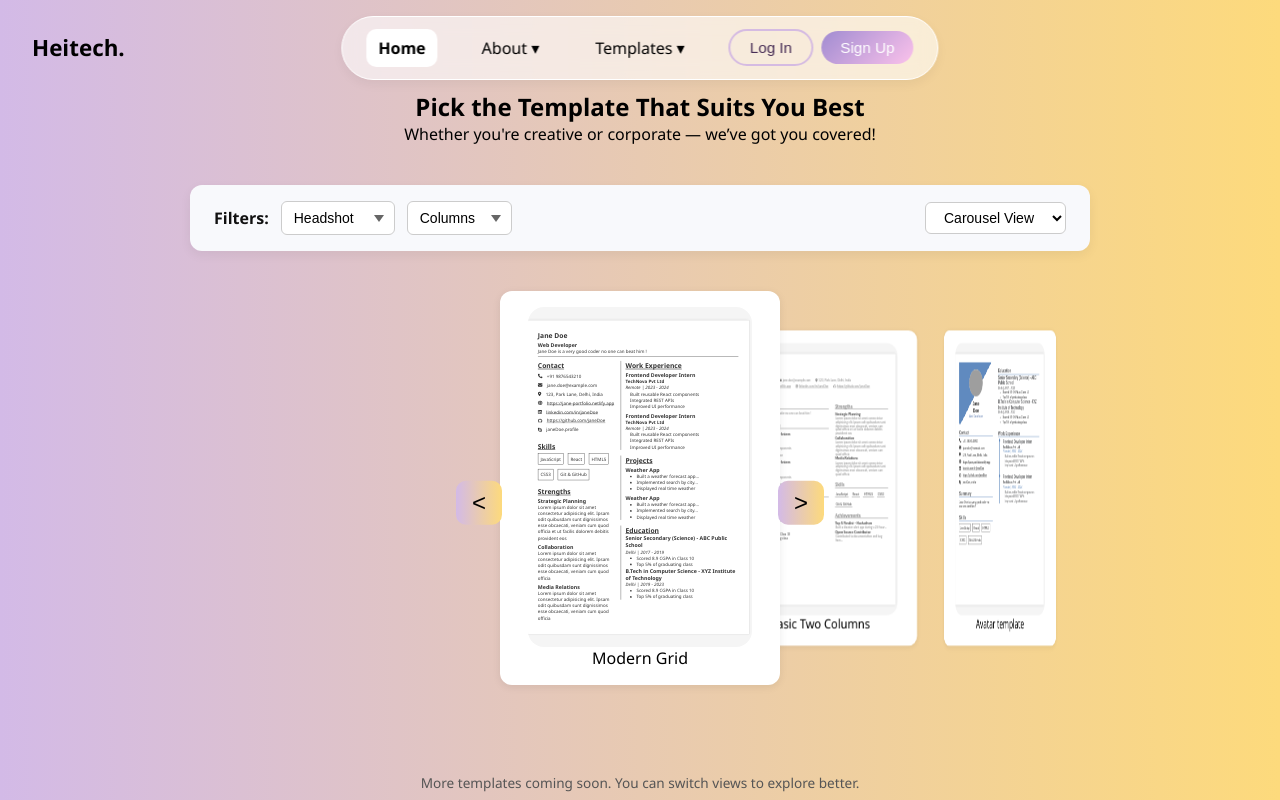
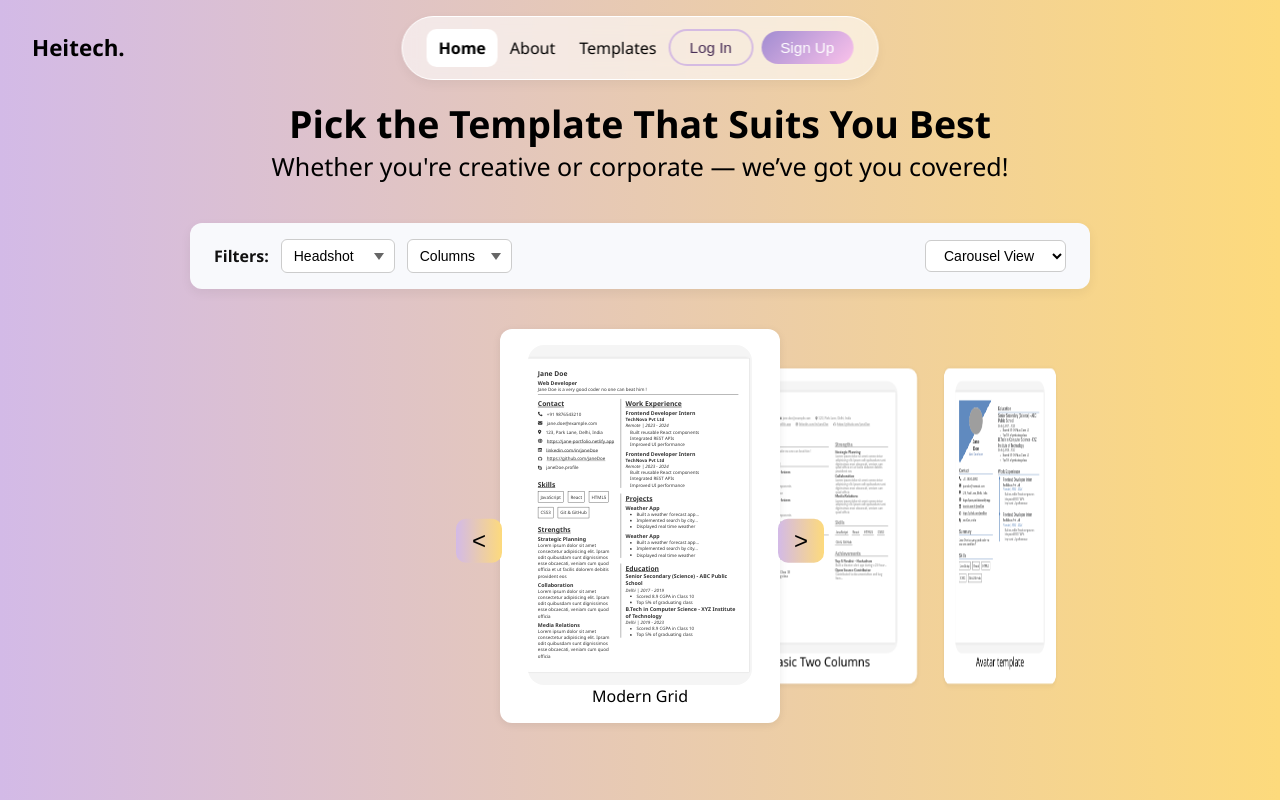
Before and after one commit to YashRajput74/testResumeBuilder, a React (Vite) app: page /all-templates in a window 1280 px wide. Shown: the top 800 px of the page. Built offline with nearby package versions, Linux system fonts and the light colour scheme; grey boxes are pictures that could not be loaded; what miragejs would draw is missing.

Commit message:
added some UI changes

```diff
--- a/src/App.css
+++ b/src/App.css
@@ -44,7 +44,6 @@ html {
 .navBar {
     display: flex;
     align-items: center;
-    gap: 2rem;
     background-color: rgba(255, 255, 255, 0.6);
     backdrop-filter: blur(10px);
     border-radius: 999px;
@@ -124,6 +123,8 @@ html {
     justify-content: center;
     align-items: center;
     margin: 1rem;
+    margin-top: 1.5rem;
+    font-size: 25px;
     text-align: center;
 }
 
@@ -197,6 +198,7 @@ html {
 
 .templateScroll {
     display: flex;
+    justify-content: center;
     flex-wrap: nowrap;
     overflow-x: hidden;
     width: 100%;
--- a/src/Components/Header/Header.jsx
+++ b/src/Components/Header/Header.jsx
@@ -66,8 +66,8 @@ export default function Header({ onLoginClick }) {
             <div ref={navRef} className={`navWrapper ${menuOpen ? "open" : ""}`}>
                 <nav className="navBar">
                     <a href="/" className="active" onClick={handleNavClick}>Home</a>
-                    <a  href="/about" onClick={handleNavClick}>About ▾</a>
-                    <a href="#templates" onClick={handleNavClick}>Templates ▾</a>
+                    <a  href="/about" onClick={handleNavClick}>About</a>
+                    <a href="#templates" onClick={handleNavClick}>Templates</a>
 
                     {user ? (
                         <div style={{ display: "flex", alignItems: "center", gap: "0.75rem" }}>
--- a/src/Components/Hero/Hero.jsx
+++ b/src/Components/Hero/Hero.jsx
@@ -1,5 +1,3 @@
-
-
 import { useNavigate } from "react-router-dom";
 import '../Header/Header';
 
@@ -9,7 +7,9 @@ export default function Hero() {
     const handleBrowseTemplates = () => {
         navigate("/all-templates");
     };
-
+    const handleGetStarted = () => {
+        navigate("/resume/7?edit=true");
+    };
     return (
         <section className="hero">
             <div className="heroContent">
@@ -20,7 +20,7 @@ export default function Hero() {
                     beautiful templates and your own data
                 </p>
                 <div className="ctaButtons">
-          <button className="btnPrimary">Get Started</button>
+                    <button className="btnPrimary" onClick={handleGetStarted}>Get Started</button>
                     <button className="btnSecondary" onClick={handleBrowseTemplates}>
                         Browse Templates
                     </button>
--- a/src/Pages/ResumePage.jsx
+++ b/src/Pages/ResumePage.jsx
@@ -93,7 +93,7 @@ export default function ResumePage({onLoginClick}) {
                     style={{
                         display: "flex",
                         minHeight: "100vh",
-                        marginTop: "4rem",
+                        marginTop: "2rem",
                         overflow: "hidden",
                     }}
                 >
@@ -101,6 +101,7 @@ export default function ResumePage({onLoginClick}) {
                         style={{
                             width: "45%",
                             padding: "1rem",
+                            paddingTop: "0.2rem",
                             overflowY: "auto",
                             display: "flex",
                             flexWrap: "wrap",
@@ -188,7 +189,7 @@ export default function ResumePage({onLoginClick}) {
                         <div
                             ref={resumeRef}
                             style={{
-                                margin: "2rem auto",
+                                margin: "2.7rem auto",
                                 width: "fit-content",
                             }}
                         >
--- a/src/Pages/Toolbar.jsx
+++ b/src/Pages/Toolbar.jsx
@@ -43,7 +43,7 @@ export default function Toolbar() {
 
     const toolbarStyle = {
         position: "fixed",
-        top: "120px",
+        top: "90px",
         left: "830px",
         right: 0,
         zIndex: 999,
```
Lines whose indentation alone changed are shown as unchanged.
